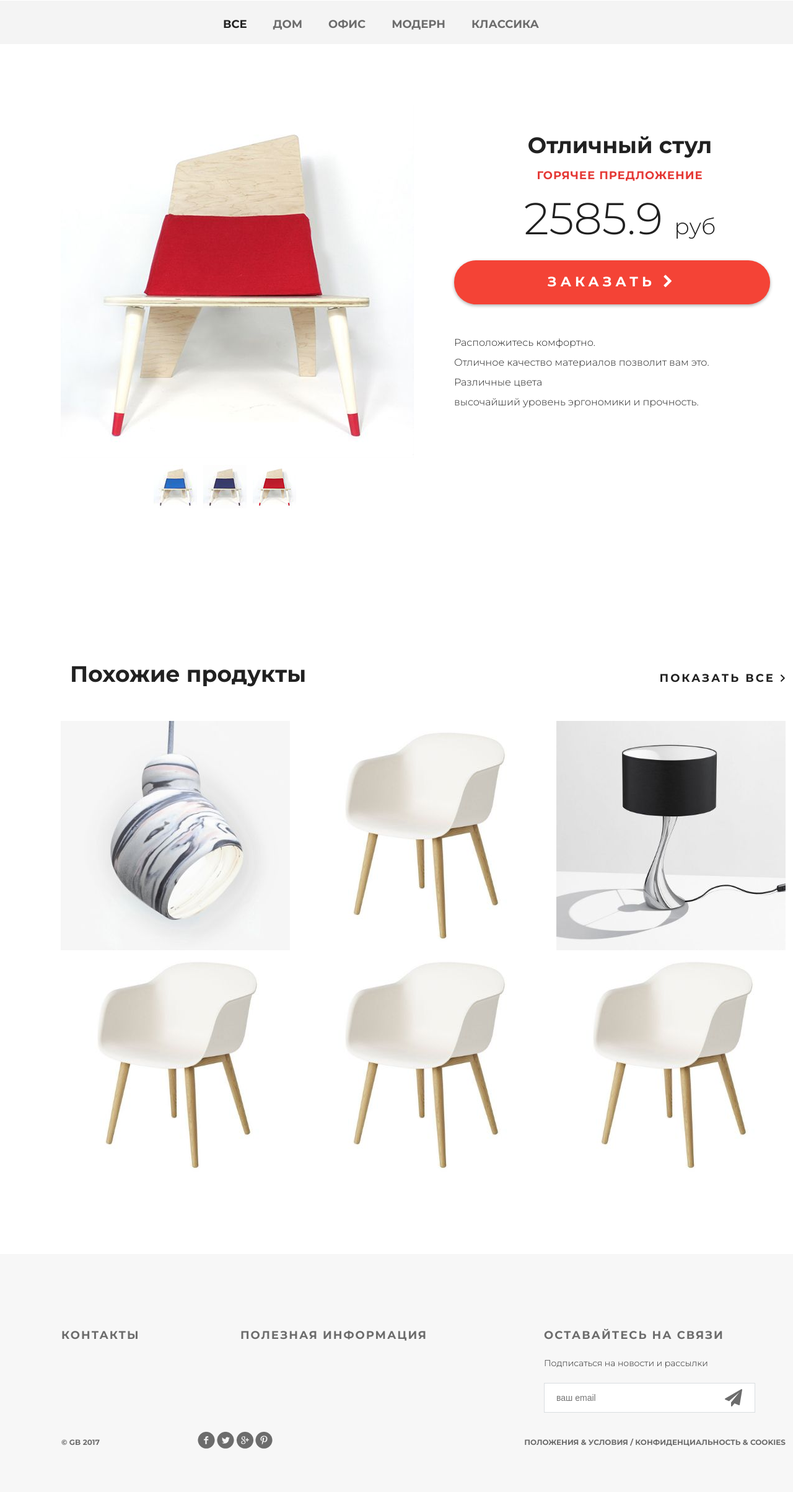
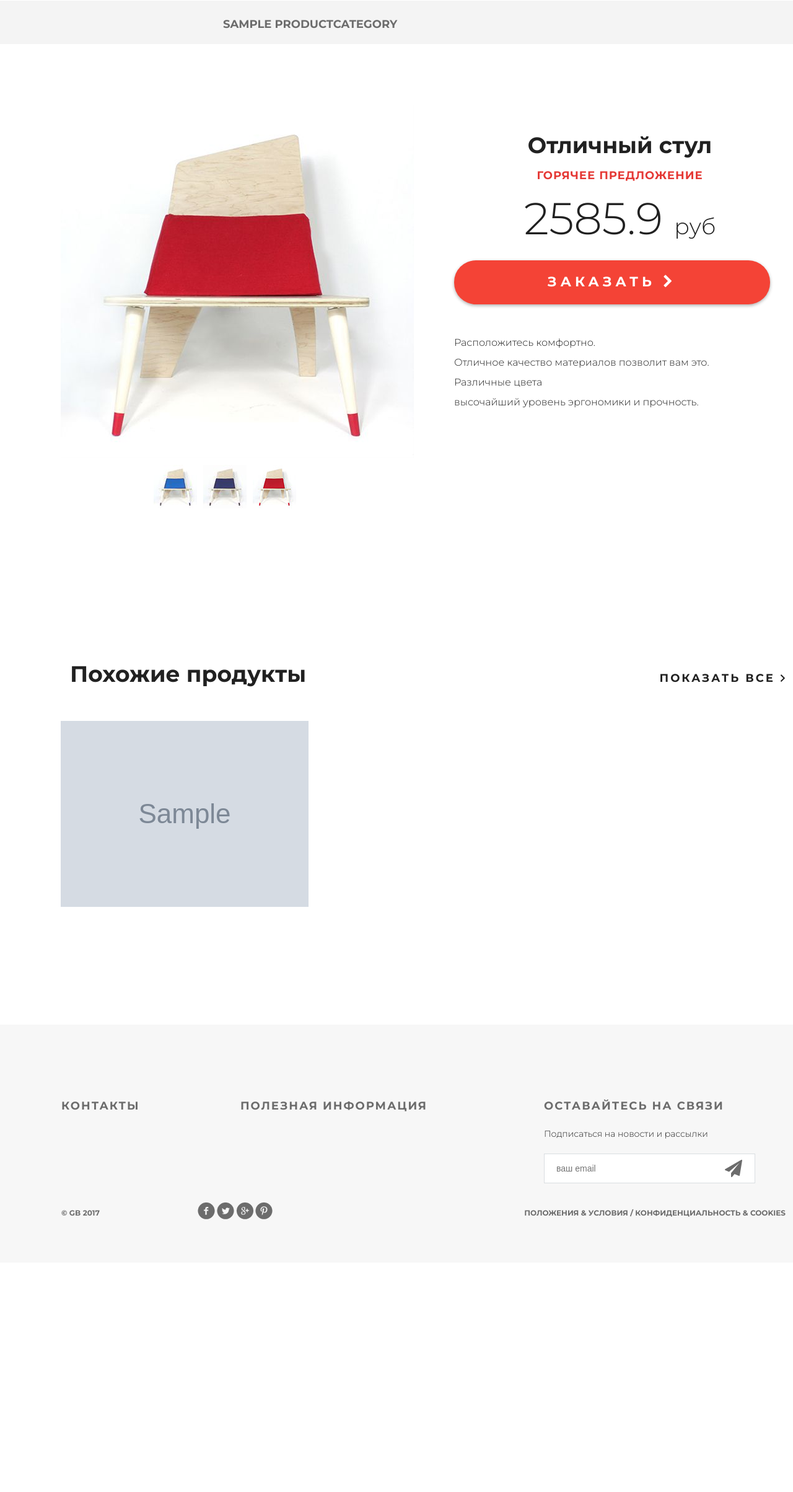
Before and after one commit to RomanGeekBrains/geekshop, a Django app: page /products/all in a window 1280 px wide; the page is wider, and only the part inside the window is pictured. Shown: the part 118-2525 px from the top of that part at 62% size. After the commit the page ends 2085 px from the top of that part, so only its background shows below. Run offline with Django 3.2, Linux system fonts and the light colour scheme; tables that the repository leaves empty hold one stand-in row (values such as "Sample post"); grey boxes marked "Sample" are stand-in pictures.

Commit message:
Lesson 3. Urls for app

```diff
--- a/mainapp/templates/mainapp/includes/inc_categories_menu.html
+++ b/mainapp/templates/mainapp/includes/inc_categories_menu.html
@@ -1,7 +1,7 @@
 <ul class="links-menu">
     {% for link in links_menu %}
     <li>
-        <a href="{% url link.href %}" class="{% if request.resolver_match.url_name == link.href %}active{% endif %}">
+        <a href="#">
             {{ link.name }}
         </a>
     </li>
--- a/mainapp/templates/mainapp/products.html
+++ b/mainapp/templates/mainapp/products.html
@@ -64,17 +64,23 @@
             <a class="explore" href="#">показать все <img src="{% static 'img/arrow.png' %}" alt=""></a>
         </div>
         <div class="related-products clearfix">
-            {% for same_product in same_products %}
-            <div class="block">
-                <a href="#"><img src="{% static 'img/' %}{{ same_product.image_src }}"
-                        alt="{{ same_product.image_alt }}">
-                    <div class="text">
-                        <img src="{% static 'img/icon-hover.png' %}" alt="img">
-                        <h4>{{ same_product.name }}</h4>
-                        <p>{{ same_product.desc }} </p>
-                    </div>
-                </a>
-            </div>
+            {% for product in same_products %}
+
+
+			<div class="block">
+				<a href="#"><img src="{{ media_url }}{{ product.image }}" alt="{{ product.short_desc }}">
+					<div class="text">
+						<img src="/static/img/icon-hover.png" alt="img">
+						<h3>Категория:{{ product.category.name }}</h3>
+						<h4>Название: {{ product.name }}</h4>
+						<!-- <p>Описание: {{ product.description }} </p> -->
+						<p>Цена: {{ product.price }} </p>
+						<p>На складе: {{ product.quantity }} </p>
+					</div>
+				</a>
+			</div>
+
+
             {% endfor %}
         </div>
     </div>
--- a/mainapp/views.py
+++ b/mainapp/views.py
@@ -1,30 +1,30 @@
 import json
 from django.shortcuts import render
+from .models import Product, ProductCategory
+from django.conf import settings
 
 
 def main(request):
     title = "домашняя"
-    with open('mainapp/data_json/products.json', 'r') as file_with_products:
-        products = json.loads(file_with_products.read())['products']
 
-    content = {"title": title, "products": products}
+    products = Product.objects.all()
+
+    content = {"title": title, "products": products, "media_url": settings.MEDIA_URL}
     return render(request, "mainapp/index.html", content)
 
 
 def products(request):
     title = "продукты"
-    links_menu = [
-        {"href": "products_all", "name": "все"},
-        {"href": "products_home", "name": "дом"},
-        {"href": "products_office", "name": "офис"},
-        {"href": "products_modern", "name": "модерн"},
-        {"href": "products_classic", "name": "классика"},
-    ]
 
-    with open('mainapp/data_json/same_products.json', 'r') as file_with_same_products:
-        same_products = json.loads(file_with_same_products.read())['same_products']
+    links_menu = ProductCategory.objects.all()
+    same_products = Product.objects.all()
+    content = {
+        "title": title,
+        "links_menu": links_menu,
+        "same_products": same_products,
+        "media_url": settings.MEDIA_URL,
+    }
 
-    content = {"title": title, "links_menu": links_menu, "same_products": same_products}
     return render(request, "mainapp/products.html", content)
 
 
```
Also changed, not shown: mainapp/templates/mainapp/index.html (+7 -9 lines), media/products_images/imgonline-com-ua-Resize-Epr62JfLfdmp.jpg (added), media/products_images/imgonline-com-ua-Resize-HbRjvbgBJaF3bYHg.jpg (added), media/products_images/imgonline-com-ua-Resize-rMQIxioqm78kAZg.jpg (added), media/products_images/стул.jpg (deleted).
